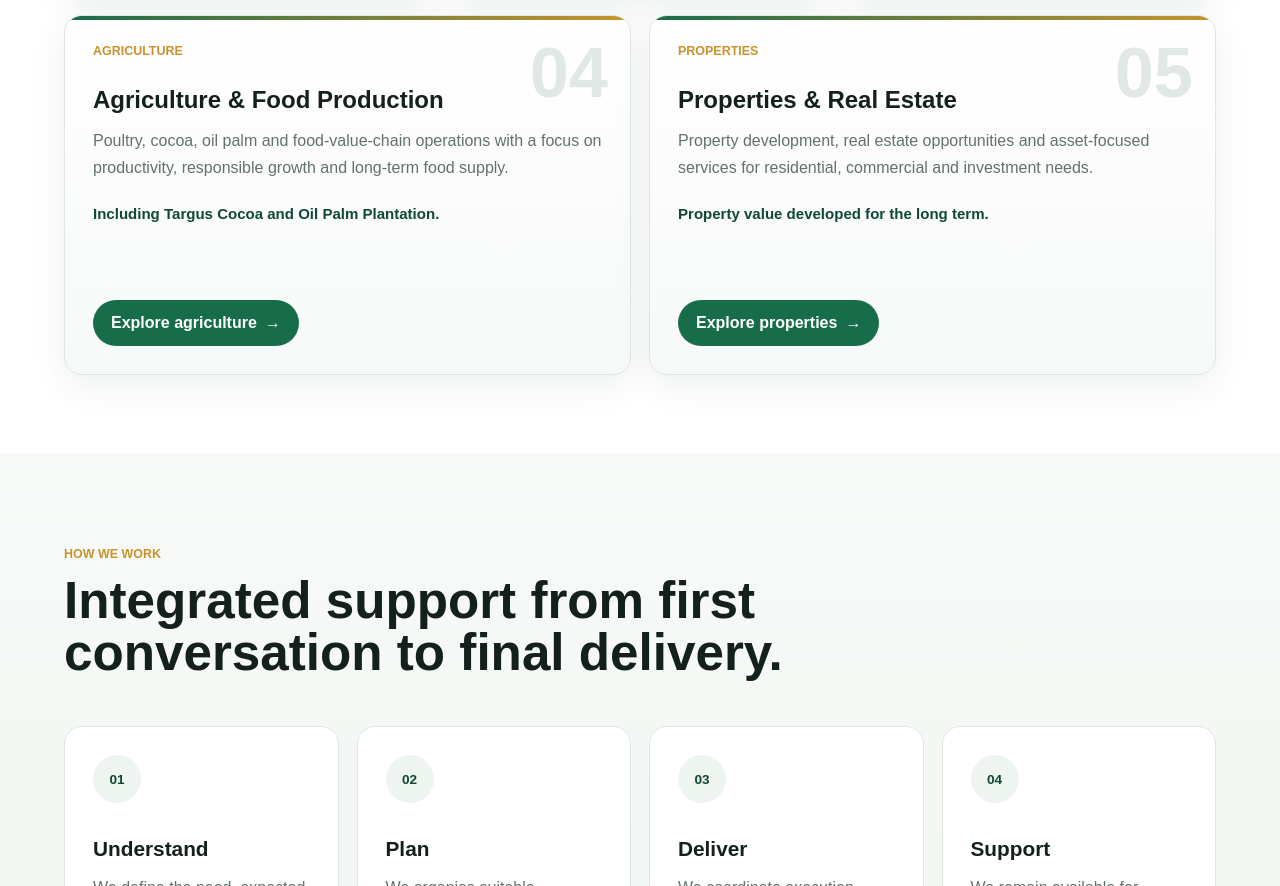
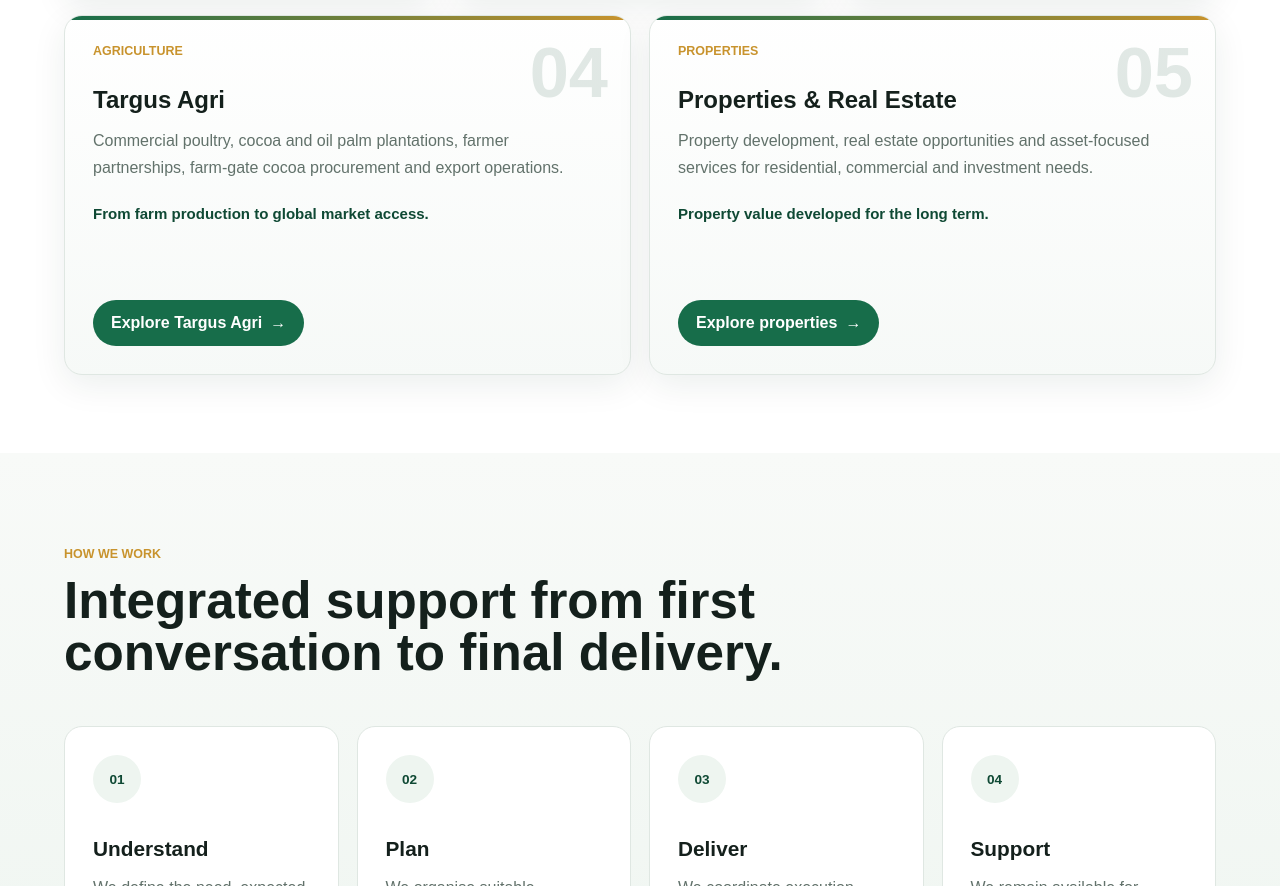
Before and after one commit to Targusgrp/targus-corporate-site, a website: page index.html in a window 1280 px wide. Shown: the part 2226-3112 px from the top of the page. Drawn offline with Linux system fonts and the light colour scheme.

Commit message:
Link homepage to Targus Agri page

```diff
--- a/index.html
+++ b/index.html
@@ -29,7 +29,7 @@
           <article class="business-card"><span class="business-number">01</span><span class="business-tag">Construction</span><h3>Construction & Project Delivery</h3><p>Building works, renovations, civil projects and coordinated project delivery for commercial, residential and institutional clients.</p><span class="domain-line">Built with discipline. Delivered with care.</span><a href="businesses/construction/index.html">Explore construction <span aria-hidden="true">→</span></a></article>
           <article class="business-card"><span class="business-number">02</span><span class="business-tag">Procurement</span><h3>Procurement & Strategic Sourcing</h3><p>Structured sourcing of equipment, materials and business supplies, supported by supplier coordination, quality checks and clear delivery.</p><span class="domain-line">Reliable supply for business and projects.</span><a href="businesses/procurement/index.html">Explore procurement <span aria-hidden="true">→</span></a></article>
           <article class="business-card"><span class="business-number">03</span><span class="business-tag">Sales</span><h3>Sales & Commercial Distribution</h3><p>Product sales, trading and distribution services designed to connect dependable products with businesses, institutions and end users.</p><span class="domain-line">Commercial reach backed by responsive service.</span><a href="#contact">Make an enquiry <span aria-hidden="true">→</span></a></article>
-          <article class="business-card"><span class="business-number">04</span><span class="business-tag">Agriculture</span><h3>Agriculture & Food Production</h3><p>Poultry, cocoa, oil palm and food-value-chain operations with a focus on productivity, responsible growth and long-term food supply.</p><span class="domain-line">Including Targus Cocoa and Oil Palm Plantation.</span><a href="businesses/tcop/index.html">Explore agriculture <span aria-hidden="true">→</span></a></article>
+          <article class="business-card"><span class="business-number">04</span><span class="business-tag">Agriculture</span><h3>Targus Agri</h3><p>Commercial poultry, cocoa and oil palm plantations, farmer partnerships, farm-gate cocoa procurement and export operations.</p><span class="domain-line">From farm production to global market access.</span><a href="businesses/agriculture/index.html">Explore Targus Agri <span aria-hidden="true">→</span></a></article>
           <article class="business-card"><span class="business-number">05</span><span class="business-tag">Properties</span><h3>Properties & Real Estate</h3><p>Property development, real estate opportunities and asset-focused services for residential, commercial and investment needs.</p><span class="domain-line">Property value developed for the long term.</span><a href="businesses/properties/index.html">Explore properties <span aria-hidden="true">→</span></a></article>
         </div>
       </section>
```
